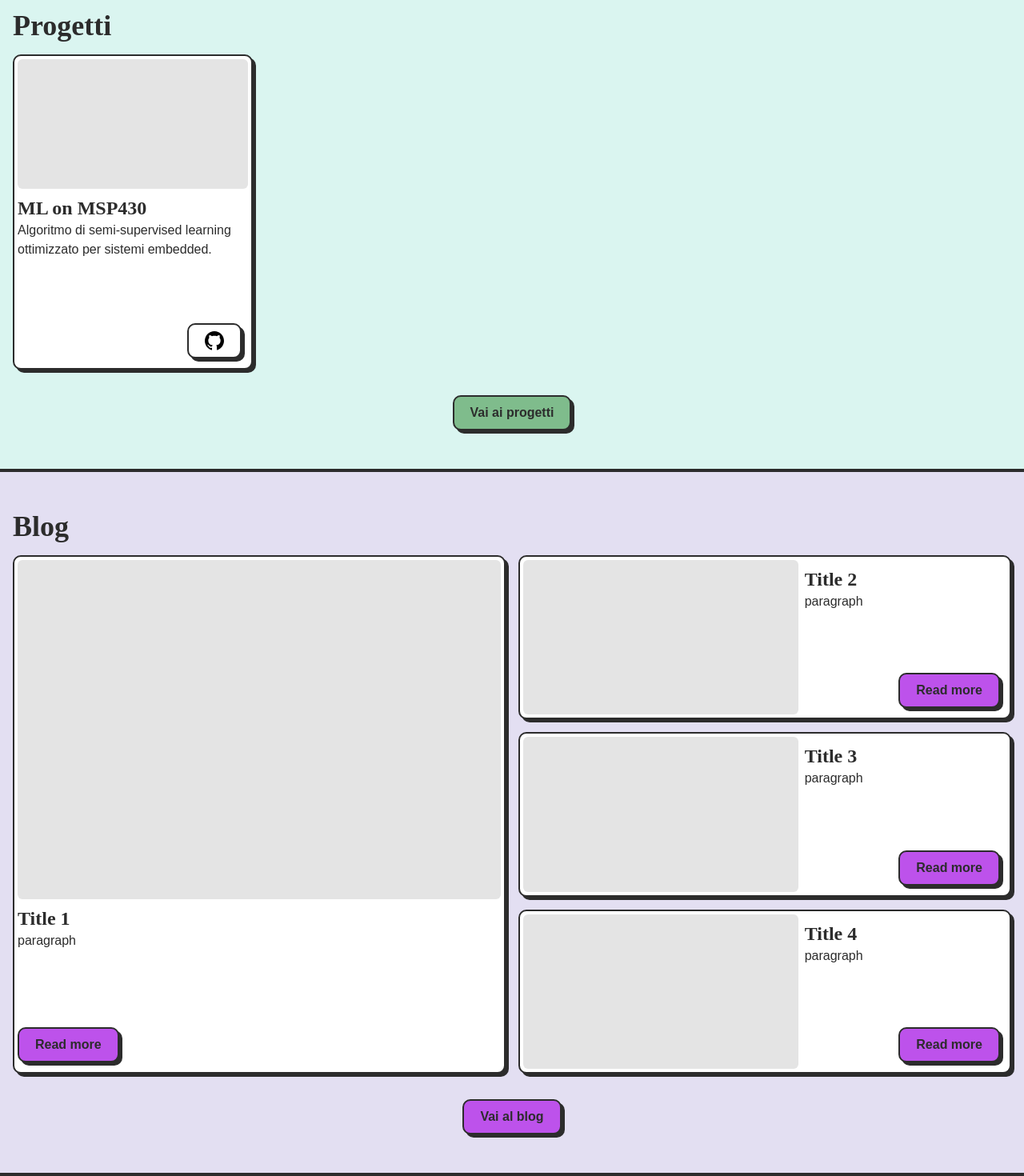
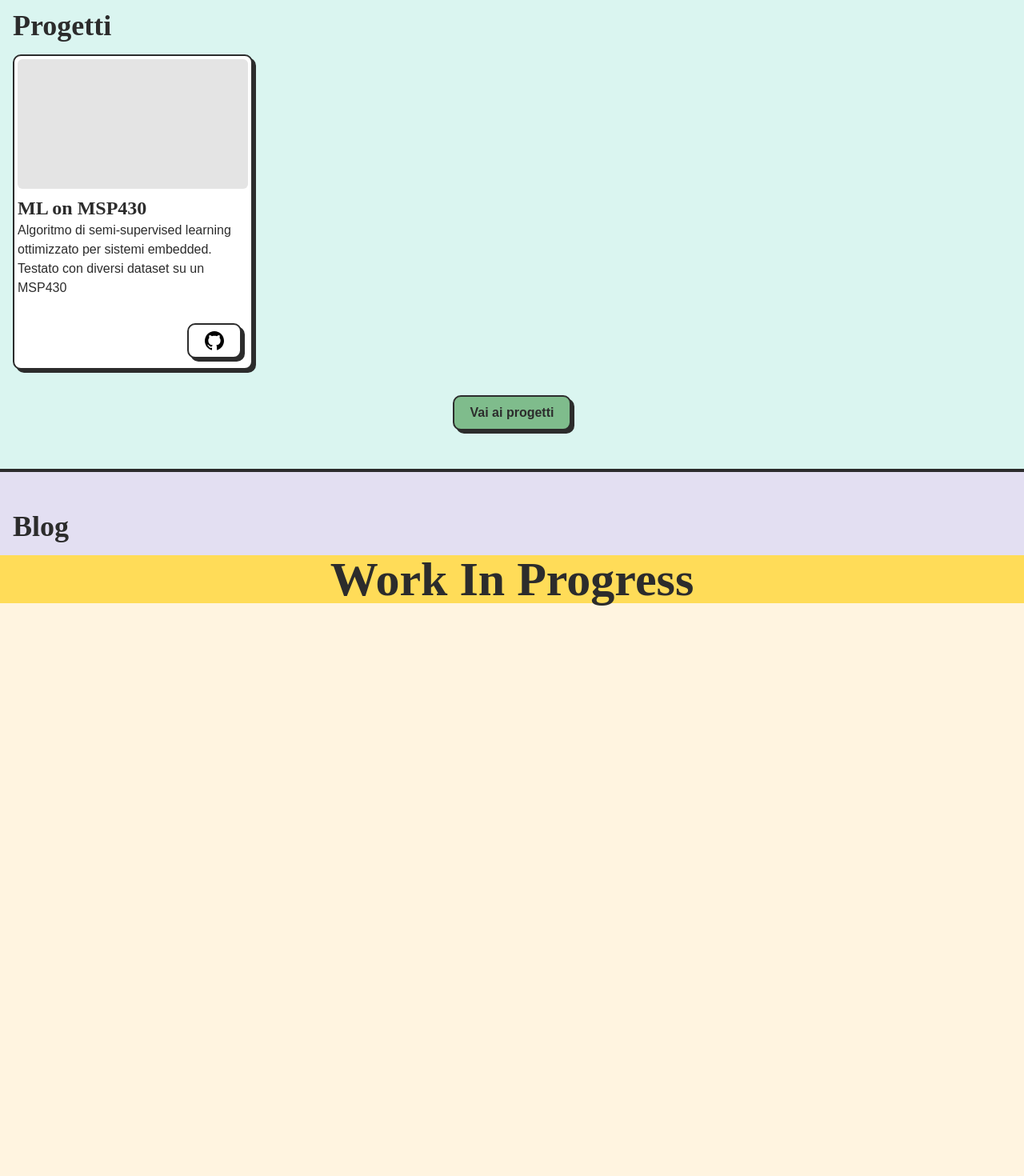
Before and after one commit to MatMyfta/svelte-portfolio, a SvelteKit app: page / in a window 1280 px wide. Shown: the part 798-2268 px from the top of the page at 80% size. After the commit the page ends 1555 px from the top, so only its background shows below. Built offline with nearby package versions, Linux system fonts and the light colour scheme.

Commit message:
work in progress

```diff
--- a/src/routes/Blog.svelte
+++ b/src/routes/Blog.svelte
@@ -1,4 +1,6 @@
 <script>
+	import WorkInProgress from "./WorkInProgress.svelte";
+
 	const sections = {
 		'Title 1': 'paragraph',
 		'Title 2': 'paragraph',
@@ -11,6 +13,8 @@
 <section class="bg-violetSoft border-b-4 w-100 py-12">
 	<div class="container mx-auto px-4">
 		<h1 class="font-[900] text-2xl lg:text-4xl text-left mb-4">Blog</h1>
+        <WorkInProgress/>
+        <!--
 		<div class="grid grid-cols-1 xl:grid-cols-2 grid-rows-3 gap-4">
 			{#each Object.entries(sections) as [title, paragraph], index}
 				{#if index == 0}
@@ -44,8 +48,9 @@
 				{/if}
 			{/each}
 		</div>
+        <div class="mt-8 flex justify-center">
+            <a href="/" class="btn bg-magentaAccent">Vai al blog</a>
+        </div>
+        -->
 	</div>
-    <div class="container mx-auto mt-8 flex justify-center">
-        <a href="/" class="btn bg-magentaAccent">Vai al blog</a>
-    </div>
 </section>
--- a/src/routes/Projects.svelte
+++ b/src/routes/Projects.svelte
@@ -2,7 +2,7 @@
 	import github from '$lib/images/github.svg';
 
 	const projects = [
-		{title: 'ML on MSP430', paragraph: 'Algoritmo di semi-supervised learning ottimizzato per sistemi embedded.', link: null, github: 'https://github.com/MatMyfta/ML-on-MSP430'},
+		{title: 'ML on MSP430', paragraph: 'Algoritmo di semi-supervised learning ottimizzato per sistemi embedded. Testato con diversi dataset su un MSP430', link: null, github: 'https://github.com/MatMyfta/ML-on-MSP430'},
     ];
 	// Object.entries() converts an Object into an array of arrays, each sub array first index is the a key and the second index is a value
 </script>
@@ -35,8 +35,8 @@
 				</div>
 			{/each}
 		</div>
-	</div>
-	<div class="container mx-auto mt-8 flex justify-center">
-		<a aria-disabled="true" role="link" class="btn btn-disabled bg-greenAccent">Vai ai progetti</a>
+        <div class="mt-8 flex justify-center">
+            <a aria-disabled="true" role="link" class="btn btn-disabled bg-greenAccent">Vai ai progetti</a>
+        </div>
 	</div>
 </section>
--- /dev/null
+++ b/src/routes/WorkInProgress.svelte
@@ -0,0 +1,5 @@
+<script></script>
+
+<div class="bg-yellowAccent absolute left-0 right-0 mb-20">
+    <h1 class="text-3xl md:text-6xl font-[800] text-center">Work In Progress</h1>
+</div>
```
